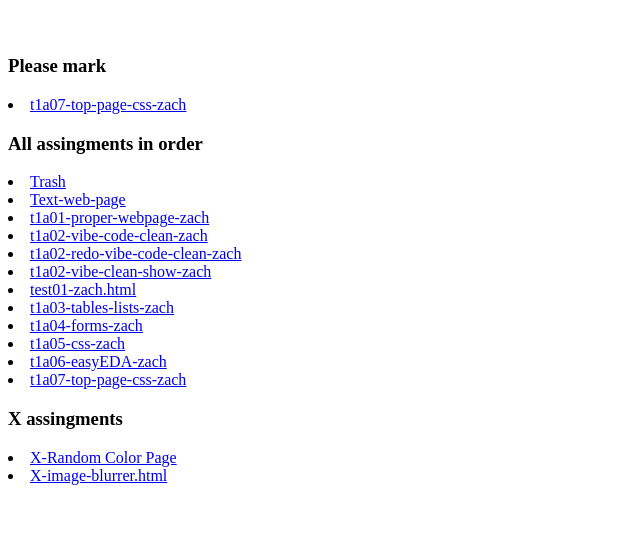
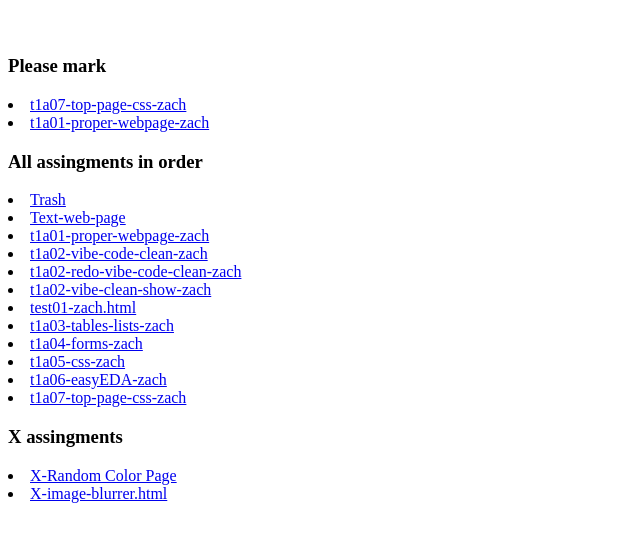
Before and after one commit to In5crypt1on/webdesign2025-zach, a plain HTML site: page public/index.html in a window 1280 px wide. Shown: the part 48-590 px from the top of the page, without its empty margins (0-640 px from the left). Drawn offline with Linux system fonts and the light colour scheme.

Commit message:
Update index.html

```diff
--- a/public/index.html
+++ b/public/index.html
@@ -3,6 +3,7 @@
 
 
 <li><a href="t1a07-top-page-css-zach.html"> t1a07-top-page-css-zach </a></li>
+<li><a href="t1a01-proper-webpage-zach.html"> t1a01-proper-webpage-zach </a></li>
 
 <h3> All assingments in order </h3>
 
```
